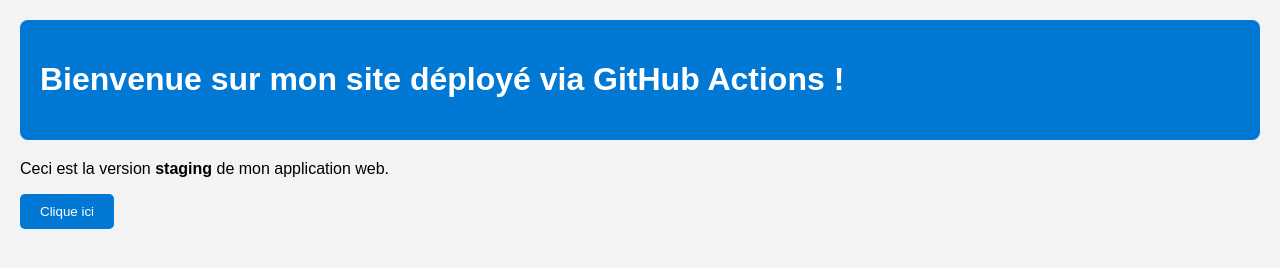
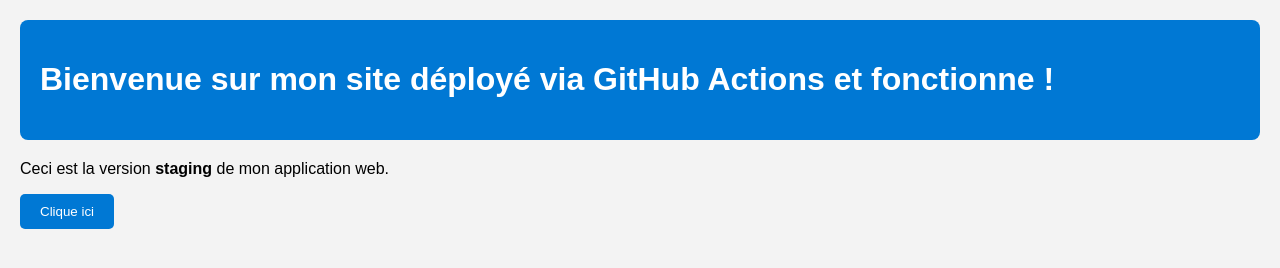
Before and after one commit to mathieuuqac-ca/tp2-siteweb, a plain HTML site: page index.html in a window 1280 px wide. Drawn offline with Linux system fonts and the light colour scheme.

Commit message:
stp
Signed-off-by: mat0606SAE <supermat0606@gmail.com>

```diff
--- a/index.html
+++ b/index.html
@@ -9,7 +9,7 @@
 <body>
 
     <header>
-        <h1>Bienvenue sur mon site déployé via GitHub Actions !</h1>
+        <h1>Bienvenue sur mon site déployé via GitHub Actions et fonctionne !</h1>
     </header>
 
     <main>
```
